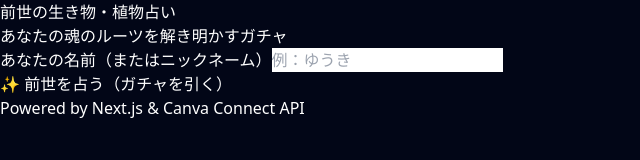
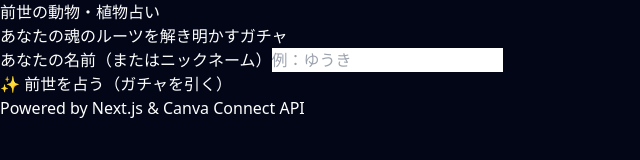
Before and after one commit to desrow9999-lang/canva-gacha-app-, a Next.js app: page / in a window 1280 px wide. Shown: the top 160 px of the page, without its empty margins (0-640 px from the left). Built offline with nearby package versions, Linux system fonts and the light colour scheme.

Commit message:
Update header text and input form styles

```diff
--- a/app/page.tsx
+++ b/app/page.tsx
@@ -34,14 +34,14 @@ export default function CreatureFortuneApp() {
 
         {/* ヘッダー */}
         <div className="text-center space-y-1">
-          <h1 className="text-2xl sm:text-3xl font-ext500 tracking-tight bg-gradient-to-r from-emerald-400 via-teal-300 to-cyan-400 bg-clip-text text-transparent">
-            前世の生き物・植物占い
+          <h1 className="text-2xl sm:text-3xl font-bold tracking-tight bg-gradient-to-r from-emerald-400 via-teal-300 to-cyan-400 bg-clip-text text-transparent">
+            前世の動物・植物占い
           </h1>
           <p className="text-xs text-slate-400">あなたの魂のルーツを解き明かすガチャ</p>
         </div>
 
         {/* 入力フォームカード */}
-        <div className="bg-slate-900/80 backdrop-blur-md border border-slate-800/80 p-5 rounded-3xl shadow-xl flex flex-col gap-4">
+        <div className="bg-slate-900/90 backdrop-blur-md border border-slate-800 p-5 rounded-3xl shadow-2xl flex flex-col gap-4">
           <div className="space-y-1.5">
             <label className="text-xs font-medium text-slate-300 ml-1">あなたの名前（またはニックネーム）</label>
             <input
@@ -63,7 +63,7 @@ export default function CreatureFortuneApp() {
 
         {/* 結果表示カード */}
         {result && (
-          <div className={`w-full bg-gradient-to-br ${result.color} p-6 rounded-3xl shadow-2xl border border-white/10 flex flex-col gap-4 animate-in fade-in duration-500`}>
+          <div className={`w-full bg-gradient-to-br ${result.color} p-6 rounded-3xl shadow-2xl border border-white/10 flex flex-col gap-4`}>
             <div className="flex justify-between items-center">
               <span className="text-[10px] uppercase tracking-wider bg-black/40 px-3 py-1 rounded-full text-emerald-300 font-semibold border border-white/5">
                 {result.type}
```
